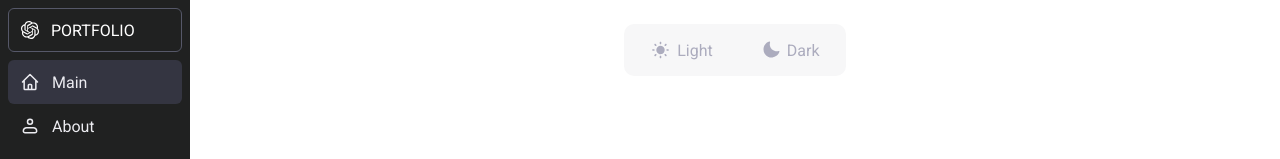
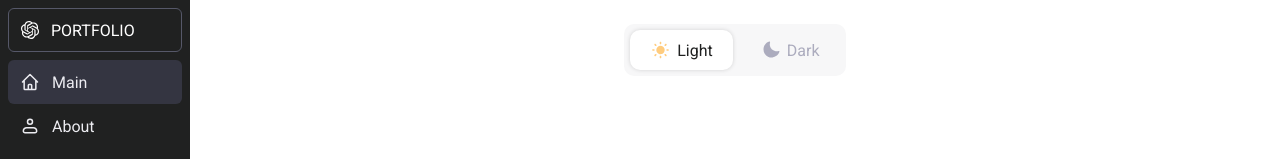
Before and after one commit to likeyeon/Portfolio, a React (Create React App) app: page / in a window 1280 px wide. Shown: the top 159 px of the page. Built offline with nearby package versions, Linux system fonts and the light colour scheme.

Commit message:
delete: #12 redux 관련 파일 및 코드 제거

```diff
--- a/src/components/ThemeMode.js
+++ b/src/components/ThemeMode.js
@@ -1,18 +1,16 @@
-import { useDispatch } from "react-redux";
-import { setTheme } from "../redux/themeModeSlice";
-
 import { ReactComponent as Sun } from "../assets/icons/sun.svg";
 import { ReactComponent as Moon } from "../assets/icons/moon.svg";
 import style from "../styles/themeMode.module.scss";
 import { useEffect, useState } from "react";
 
 const ThemeMode = () => {
-  const dispatch = useDispatch();
-  const [theme, modifyTheme] = useState(localStorage.getItem("theme"));
+  const [theme, modifyTheme] = useState(() => {
+    const savedTheme = localStorage.getItem("theme");
+    return savedTheme ? savedTheme : "light";
+  });
 
   /* themeMode 버튼 클릭 함수 */
   const handleClick = (mode) => {
-    dispatch(setTheme(mode));
     localStorage.setItem("theme", mode);
     modifyTheme(mode);
   };
--- a/src/index.js
+++ b/src/index.js
@@ -5,24 +5,12 @@ import "./styles/global.scss";
 import App from "./App";
 import reportWebVitals from "./reportWebVitals";
 
-import { Provider } from "react-redux";
-import store from "./redux/store";
-import { PersistGate } from "redux-persist/integration/react";
-import { persistStore } from "redux-persist";
-
-export const persistor = persistStore(store);
-
 const root = ReactDOM.createRoot(document.getElementById("root"));
 root.render(
   <React.StrictMode>
-    <Provider store={store}>
-      <PersistGate loading={null} persistor={persistor}>
-        <App />
-      </PersistGate>
-    </Provider>
+    <App />
   </React.StrictMode>
 );
-
 // If you want to start measuring performance in your app, pass a function
 // to log results (for example: reportWebVitals(console.log))
 // or send to an analytics endpoint. Learn more: https://bit.ly/CRA-vitals
--- a/src/redux/store.js
+++ /dev/null
@@ -1,24 +0,0 @@
-import { combineReducers, configureStore } from "@reduxjs/toolkit";
-import storage from "redux-persist/lib/storage";
-import themeModeSlice from "./themeModeSlice";
-import { persistReducer } from "redux-persist";
-
-const persistConfig = {
-  key: "root",
-  storage,
-  whiteList: ["theme"],
-};
-
-const reducers = combineReducers({
-  theme: themeModeSlice.reducer,
-});
-
-const persistedReducer = persistReducer(persistConfig, reducers);
-
-const store = configureStore({
-  reducer: persistedReducer,
-  middleware: (getDefaultMiddleware) =>
-    getDefaultMiddleware({ serializableCheck: false }),
-});
-
-export default store;
--- a/src/redux/themeModeSlice.js
+++ /dev/null
@@ -1,18 +0,0 @@
-import { createSlice } from "@reduxjs/toolkit";
-
-const initialState = {
-  mode: "light",
-};
-
-const themeModeSlice = createSlice({
-  name: "theme",
-  initialState,
-  reducers: {
-    setTheme: (state, action) => {
-      state.mode = action.payload;
-    },
-  },
-});
-
-export const { setTheme } = themeModeSlice.actions;
-export default themeModeSlice;
```
